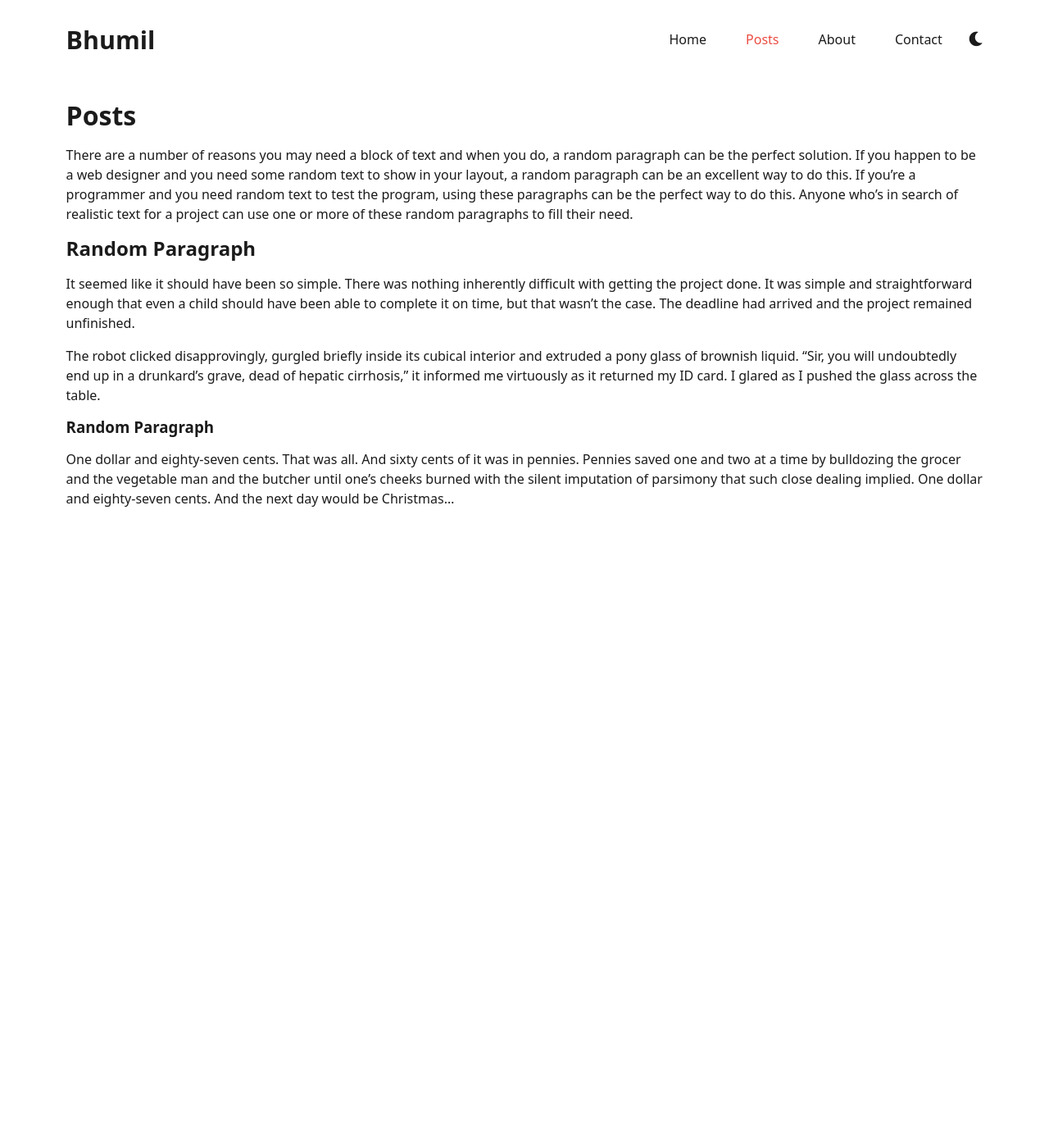
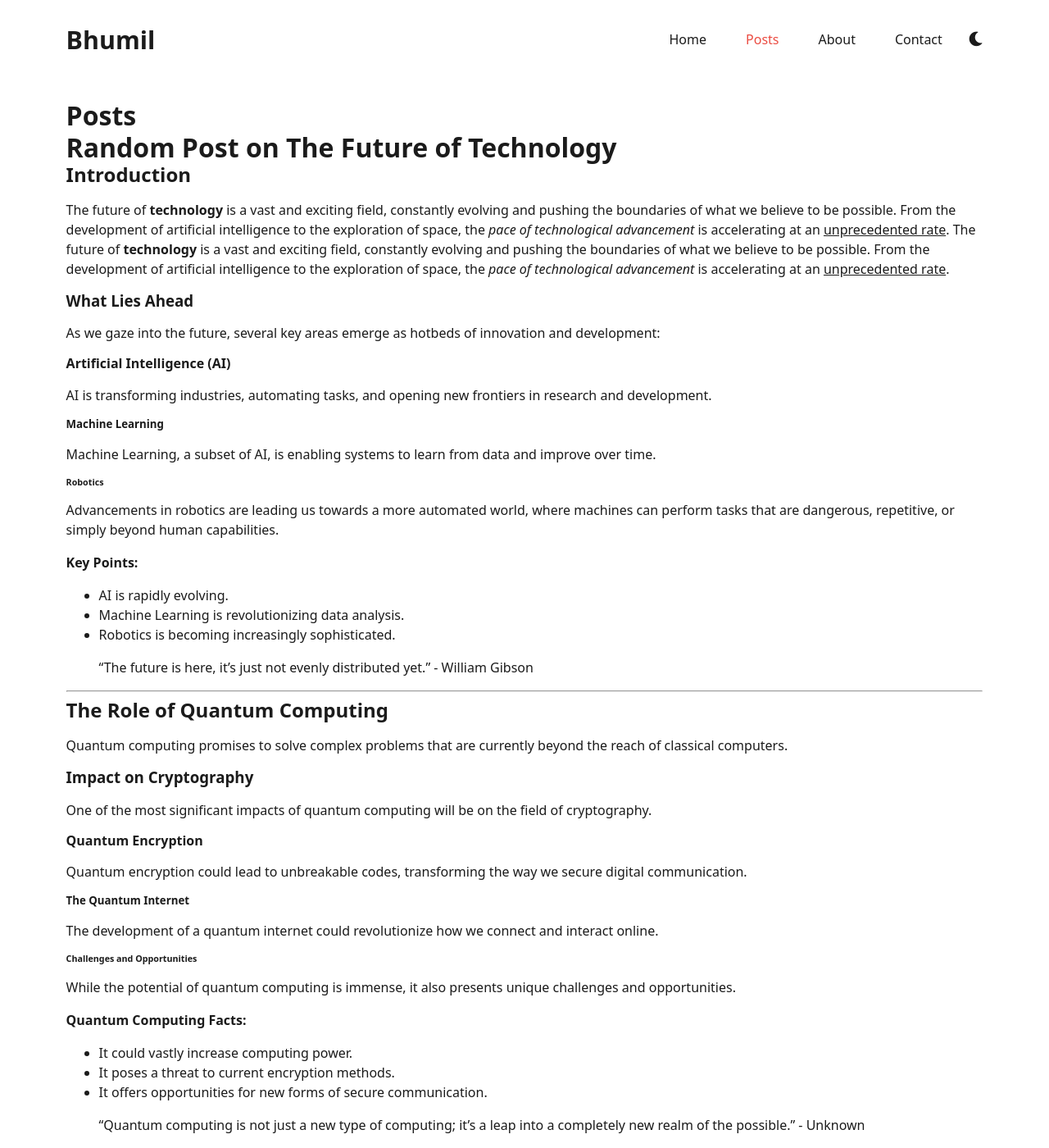
Before and after one commit to thebhumilsoni/thebhumilsoni.github.io, a Jekyll site: the page built from posts.md, in a window 1280 px wide and 1400 px high. Shown: the whole window at 82% size. Built offline with Jekyll 4.4.1, drawn with Linux system fonts in a browser that asks for light colours; some of the changed text lies outside the part shown.

Commit message:
Add random content in various pages for better content visualisation

````diff
--- a/posts.md
+++ b/posts.md
@@ -4,14 +4,87 @@ title: Posts
 ---
 # Posts
 
-There are a number of reasons you may need a block of text and when you do, a random paragraph can be the perfect solution. If you happen to be a web designer and you need some random text to show in your layout, a random paragraph can be an excellent way to do this. If you're a programmer and you need random text to test the program, using these paragraphs can be the perfect way to do this. Anyone who's in search of realistic text for a project can use one or more of these random paragraphs to fill their need.
+# Random Post on The Future of Technology
 
-## Random Paragraph
+## Introduction
+The future of **technology** is a vast and exciting field, constantly evolving and pushing the boundaries of what we believe to be possible. From the development of artificial intelligence to the exploration of space, the *pace of technological advancement* is accelerating at an <u>unprecedented rate</u>. The future of **technology** is a vast and exciting field, constantly evolving and pushing the boundaries of what we believe to be possible. From the development of artificial intelligence to the exploration of space, the *pace of technological advancement* is accelerating at an <u>unprecedented rate</u>.
 
-It seemed like it should have been so simple. There was nothing inherently difficult with getting the project done. It was simple and straightforward enough that even a child should have been able to complete it on time, but that wasn't the case. The deadline had arrived and the project remained unfinished.
+### What Lies Ahead
+As we gaze into the future, several key areas emerge as hotbeds of innovation and development:
 
-The robot clicked disapprovingly, gurgled briefly inside its cubical interior and extruded a pony glass of brownish liquid. "Sir, you will undoubtedly end up in a drunkard's grave, dead of hepatic cirrhosis," it informed me virtuously as it returned my ID card. I glared as I pushed the glass across the table.
+#### Artificial Intelligence (AI)
+AI is transforming industries, automating tasks, and opening new frontiers in research and development.
 
-### Random Paragraph
+##### Machine Learning
+Machine Learning, a subset of AI, is enabling systems to learn from data and improve over time.
 
-One dollar and eighty-seven cents. That was all. And sixty cents of it was in pennies. Pennies saved one and two at a time by bulldozing the grocer and the vegetable man and the butcher until one’s cheeks burned with the silent imputation of parsimony that such close dealing implied. One dollar and eighty-seven cents. And the next day would be Christmas...
+###### Robotics
+Advancements in robotics are leading us towards a more automated world, where machines can perform tasks that are dangerous, repetitive, or simply beyond human capabilities.
+
+**Key Points:**
+- AI is rapidly evolving.
+- Machine Learning is revolutionizing data analysis.
+- Robotics is becoming increasingly sophisticated.
+
+> "The future is here, it's just not evenly distributed yet." - William Gibson
+
+---
+
+## The Role of Quantum Computing
+Quantum computing promises to solve complex problems that are currently beyond the reach of classical computers.
+
+### Impact on Cryptography
+One of the most significant impacts of quantum computing will be on the field of cryptography.
+
+#### Quantum Encryption
+Quantum encryption could lead to unbreakable codes, transforming the way we secure digital communication.
+
+##### The Quantum Internet
+The development of a quantum internet could revolutionize how we connect and interact online.
+
+###### Challenges and Opportunities
+While the potential of quantum computing is immense, it also presents unique challenges and opportunities.
+
+**Quantum Computing Facts:**
+- It could vastly increase computing power.
+- It poses a threat to current encryption methods.
+- It offers opportunities for new forms of secure communication.
+
+> "Quantum computing is not just a new type of computing; it's a leap into a completely new realm of the possible." - Unknown
+
+---
+
+## Space Exploration and Colonization
+Space exploration is no longer just the domain of governments. Private companies are now pushing the boundaries of space travel.
+
+### Mars Colonization
+Mars colonization is a subject of intense interest and research, with plans to establish human settlements on the Red Planet.
+
+#### The Role of SpaceX
+SpaceX, among other companies, is leading the charge in making space travel more accessible.
+
+##### Reusable Rockets
+The development of reusable rockets is a game-changer for space exploration, significantly reducing the cost of space travel.
+
+###### The Search for Extraterrestrial Life
+As we explore further into space, the search for extraterrestrial life continues to captivate the imagination.
+
+**Space Exploration Highlights:**
+- Mars colonization is becoming a realistic goal.
+- Private companies are revolutionizing space travel.
+- The search for extraterrestrial life is more promising than ever.
+
+> "To confine our attention to terrestrial matters would be to limit the human spirit." - Stephen Hawking
+
+* **Code Example in Kotlin**
+
+```kotlin
+fun calculateFutureTechImpact(techFactor: Double): Double {
+    return techFactor * 42 // Arbitrary calculation
+}
+```
+
+---
+
+## Conclusion
+The future of technology is an ever-evolving landscape, brimming with possibilities and potential. As we continue to innovate and explore, the only limit is our imagination.
````
Also changed, not shown: about.md (+13 -1 lines), contact.md (+48 -7 lines), index.html (+11 -7 lines).
